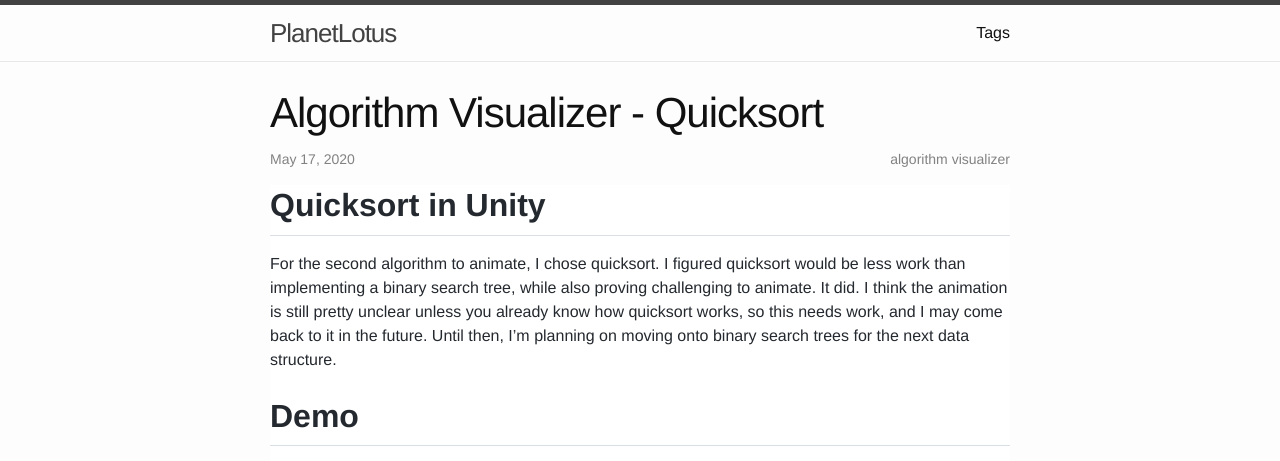
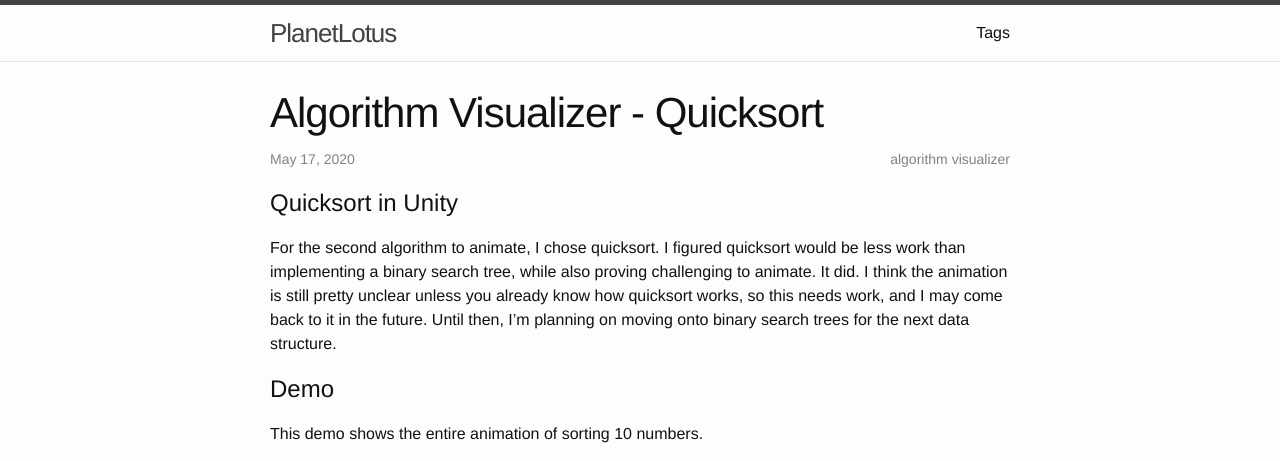
Before and after one commit to PlanetLotus/PlanetLotus.github.io, a Jekyll site: the page built from _posts/2020-05-17-algorithm-visualizer-quicksort.md, in a window 1280 px wide. Shown: the top 461 px of the page. Built offline with Jekyll 4.4.1, drawn with Linux system fonts in a browser that asks for light colours; comment, search, counter and statistics services are not loaded; grey boxes are pictures that could not be loaded.

Commit message:
Update post.html

```diff
--- a/_layouts/post.html
+++ b/_layouts/post.html
@@ -14,7 +14,7 @@ layout: default
     {% endif %}
   </header>
 
-  <article class="post-content clear markdown-body">
+  <article class="post-content clear">
     {{ content }}
   </article>
 
```
